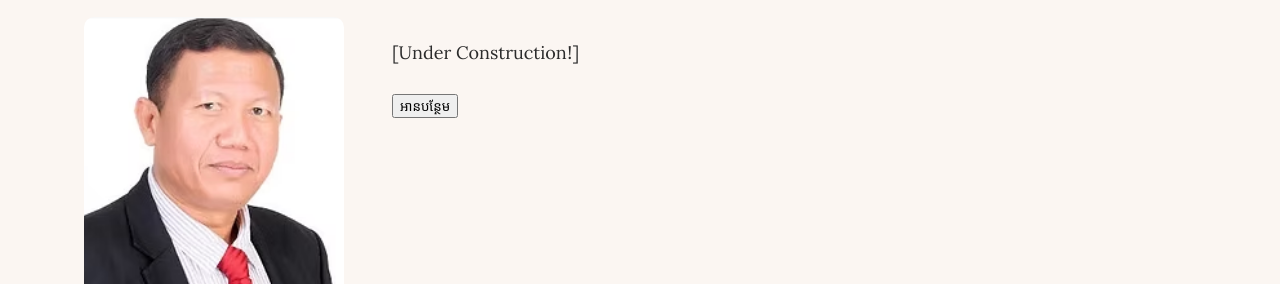
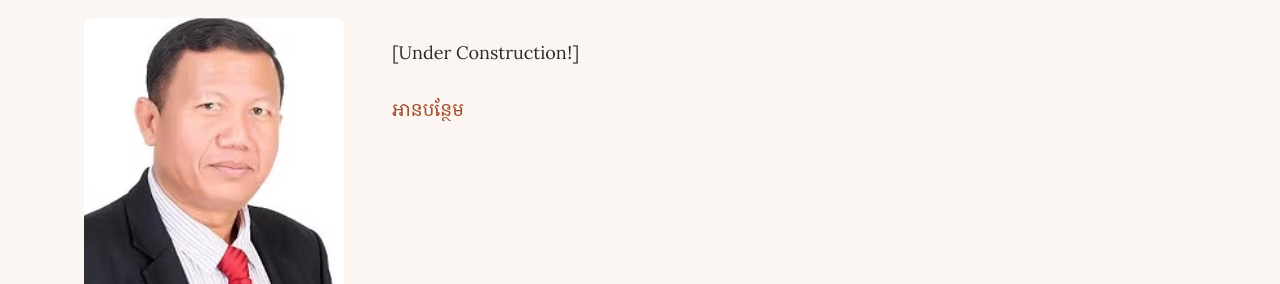
Before and after one commit to cdmd-cambodia/cdmd-cambodia.github.io, a Jekyll site: the page built from km/about.html, in a window 1280 px wide and 1400 px high, scrolled down 406 px. Shown: the part 241-525 px from the top of the window. Built offline with Jekyll 4.4.1, drawn with Linux system fonts in a browser that asks for light colours.

Commit message:
Add toggle-more button styles to style.css

```diff
--- a/assets/css/style.css
+++ b/assets/css/style.css
@@ -194,3 +194,6 @@ h3 { font-size: 20px; font-weight: 600; }
 
 .page-head + .section { padding-top: 30px; }
 .vm .eyebrow { font-size: 18px; }
+
+.toggle-more { display: inline-flex; align-items: center; min-height: 44px; padding: 0; border: 0; background: none; font: inherit; font-weight: 500; color: var(--accent-text); cursor: pointer; }
+.toggle-more:hover { color: var(--accent-dark); }
```
